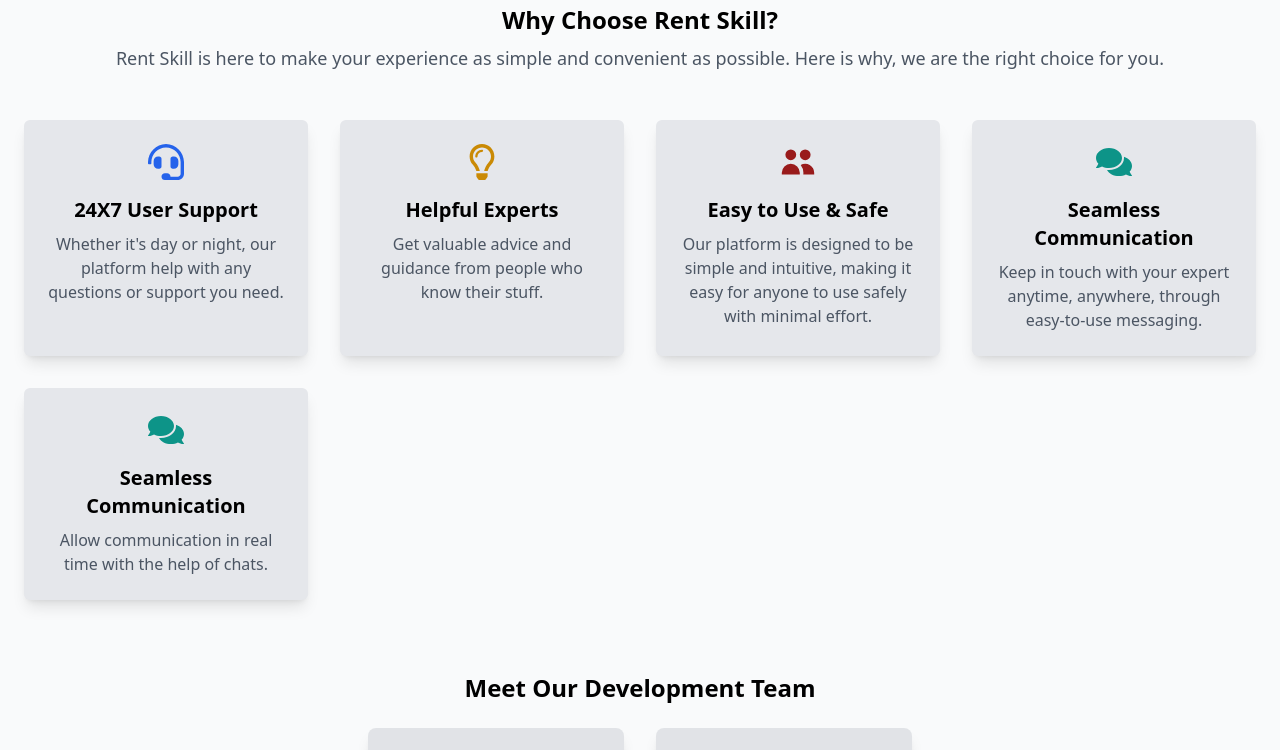
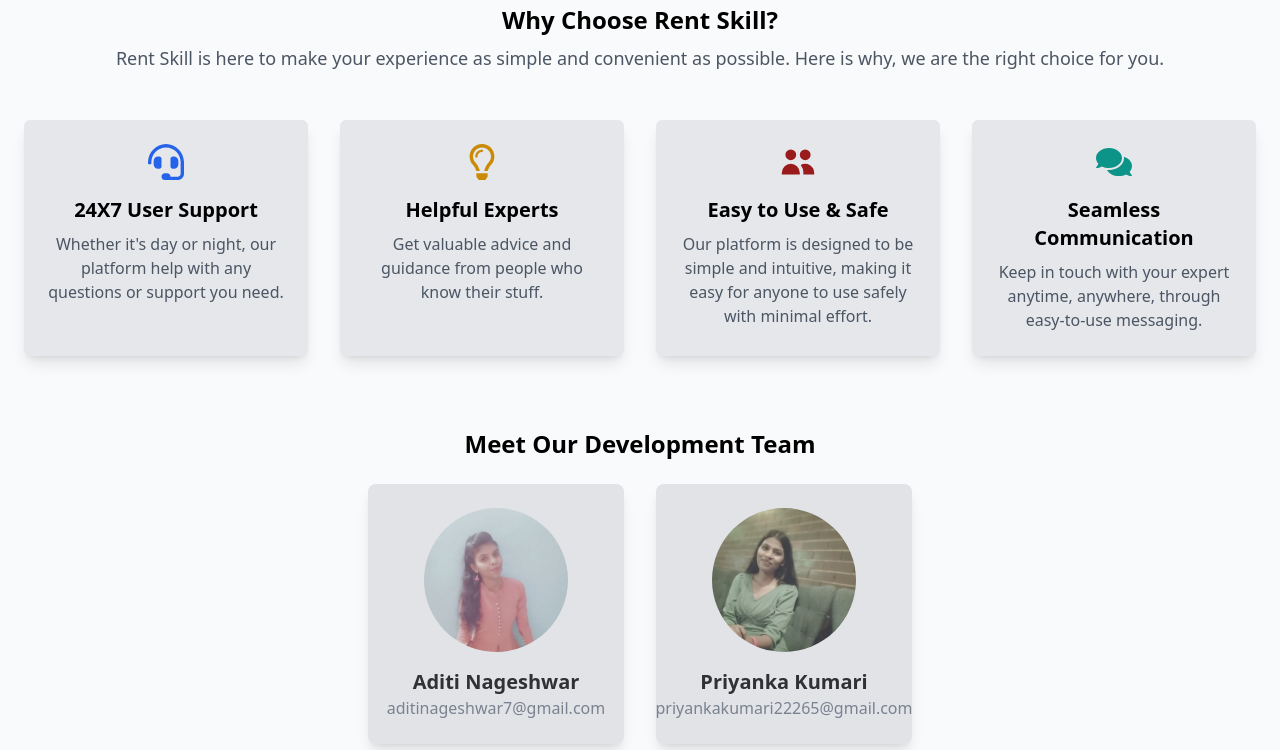
Before and after one commit to aditinageshwar/RentSkill, a React (Vite) app in the folder client/: page /aboutUs in a window 1280 px wide. Shown: the part 464-1214 px from the top of the page. Built offline with nearby package versions, Linux system fonts and the light colour scheme; no server answers.

Commit message:
Undo interview changes

```diff
--- a/client/src/component/About.jsx
+++ b/client/src/component/About.jsx
@@ -104,15 +104,6 @@ const AboutUs = () => {
             Keep in touch with your expert anytime, anywhere, through easy-to-use messaging.
           </p>
         </div>
-
-        {/* Easy Communication */}
-        <div className="flex flex-col items-center bg-gray-200 shadow-lg rounded-md p-6 hover:shadow-xl transition-shadow duration-300 ease-in-out">
-          <FaComments className="text-4xl text-teal-600 mb-4" />
-          <h3 className="text-xl font-semibold mb-2">Seamless Communication</h3>
-          <p className="text-gray-600">
-            Allow communication in real time with the help of chats.
-          </p>
-        </div>
       </div>
     </section>
 
```
